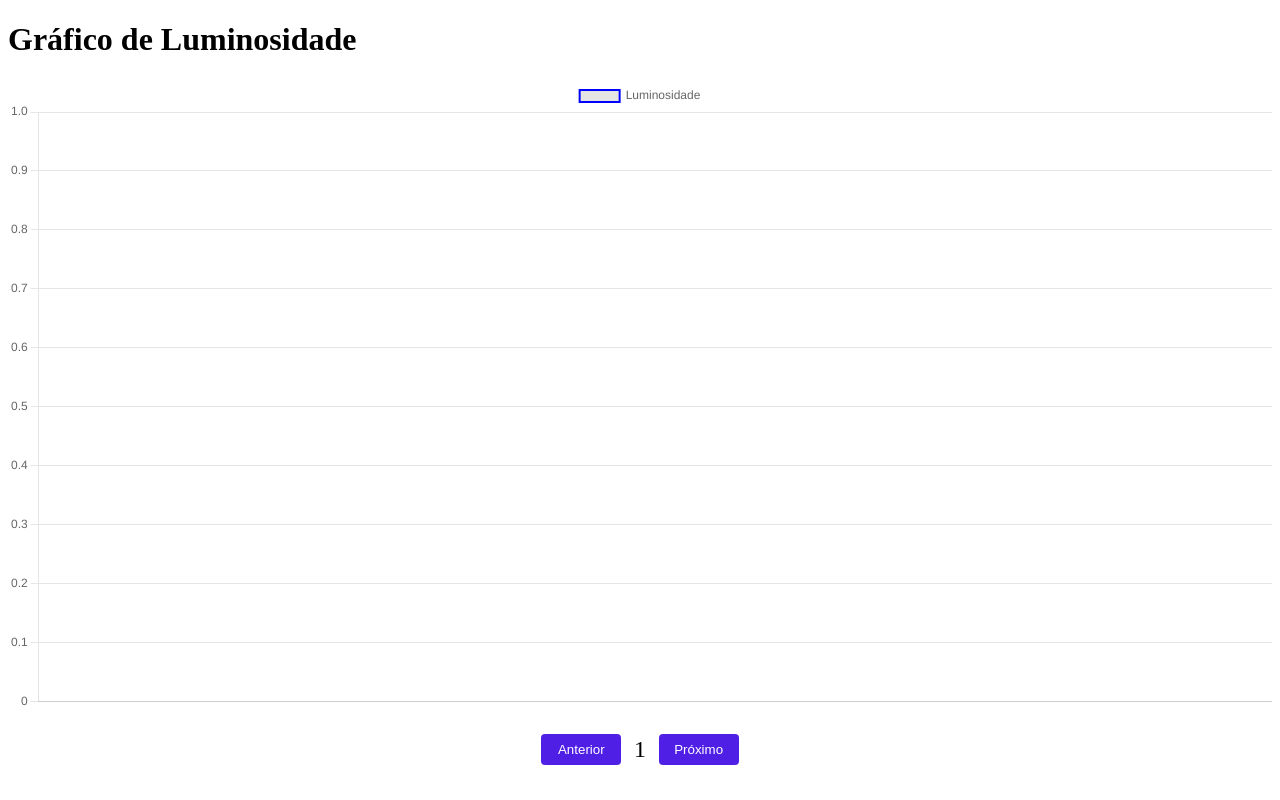
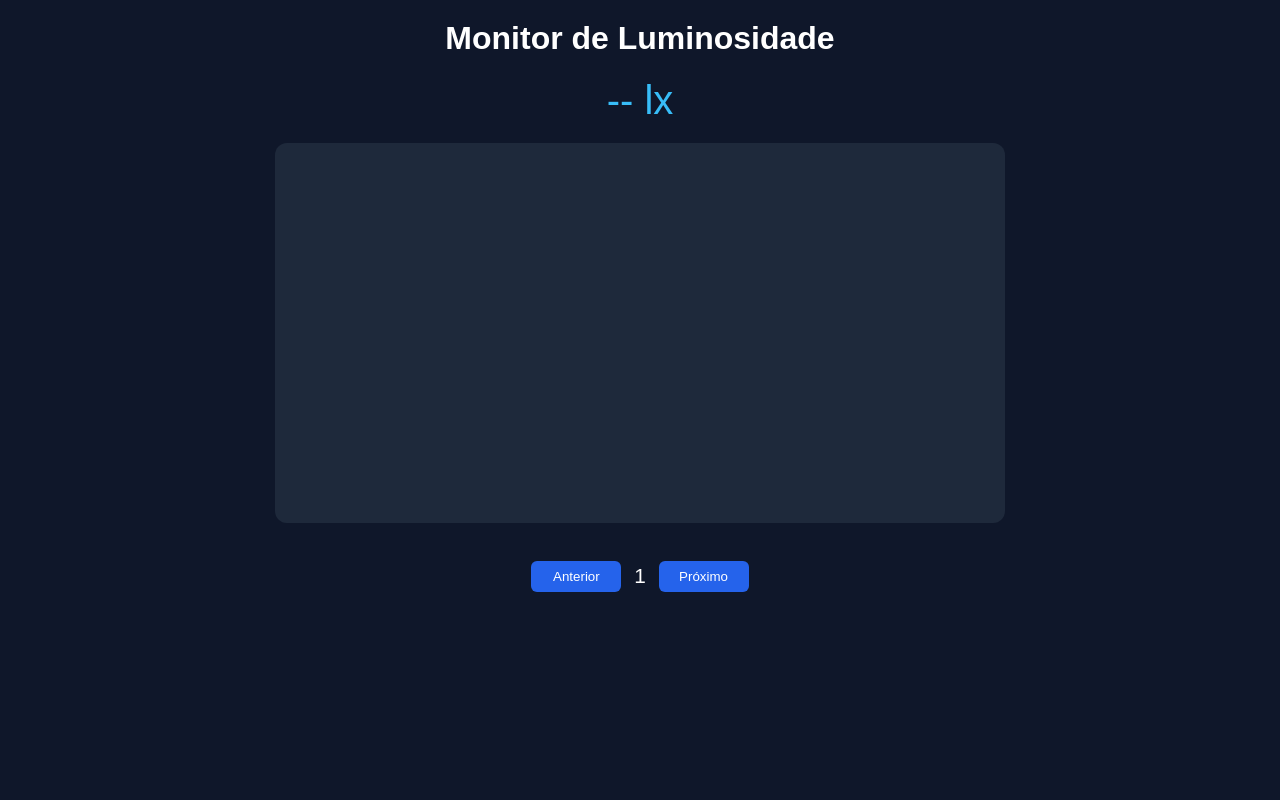
Before and after one commit to fabianosf15/caixa-dagua, a website: page public/index.html in a window 1280 px wide. Drawn offline with nearby package versions, Linux system fonts and the light colour scheme; no server answers.

Commit message:
Melhoria visual do dashboard e gráfico

```diff
--- a/public/index.html
+++ b/public/index.html
@@ -3,41 +3,76 @@
 <head>
     <meta charset="UTF-8">
     <meta name="viewport" content="width=device-width, initial-scale=1.0">
-    <title>Gráfico de Luminosidade</title>
+    <title>Monitor de Luminosidade</title>
     <script src="https://cdn.jsdelivr.net/npm/chart.js"></script>
 
     <style>
-        .conteiner{
-           display: flex;
-           flex-direction: column;
-           align-items: center;
+        body {
+            background-color: #0f172a;
+            color: white;
+            font-family: Arial, Helvetica, sans-serif;
+            text-align: center;
         }
-        .buttons{
+
+        h1 {
+            margin-top: 20px;
+        }
+
+        .valor-atual {
+            font-size: 2.5em;
+            margin: 10px 0 20px 0;
+            color: #38bdf8;
+        }
+
+        .conteiner {
+            display: flex;
+            flex-direction: column;
+            align-items: center;
+        }
+
+        canvas {
+            background-color: #1e293b;
+            padding: 15px;
+            border-radius: 12px;
+        }
+
+        .buttons {
             display: flex;
             align-items: center;
-            width: 200px;
+            width: 220px;
             justify-content: space-around;
             gap: 10px;
+            margin-top: 20px;
         }
-        .buttons button{
-            background-color: #501fe6;
+
+        .buttons button {
+            background-color: #2563eb;
             color: white;
             padding: 8px;
             border: none;
-            border-radius: 4px;
-            width: 80px;
+            border-radius: 6px;
+            width: 90px;
+            cursor: pointer;
+            transition: 0.2s;
         }
-        .buttons p{
-            font-size: 1.5em;
+
+        .buttons button:hover {
+            background-color: #1d4ed8;
+        }
+
+        .buttons p {
+            font-size: 1.3em;
         }
     </style>
 </head>
 
 <body>
-    <h1>Gráfico de Luminosidade</h1>
+
+    <h1>Monitor de Luminosidade</h1>
+    <div class="valor-atual" id="valorAtual">-- lx</div>
 
     <div class="conteiner">
-        <canvas id="grafico" width="400" height="200"></canvas>
+        <canvas id="grafico" width="700" height="350"></canvas>
 
         <div class="buttons">
             <button id="anterior">Anterior</button>
@@ -52,6 +87,7 @@ document.addEventListener("DOMContentLoaded", () => {
     let paginaAtual = 1;
     let meuGrafico;
     const numpaginas = document.getElementById('num');
+    const valorAtual = document.getElementById('valorAtual');
 
     async function lerDados(pagina) {
         try {
@@ -68,6 +104,8 @@ document.addEventListener("DOMContentLoaded", () => {
         const dadosPorPagina = await lerDados(pagina);
         numpaginas.innerText = pagina;
 
+        if (!dadosPorPagina.length) return;
+
         if (meuGrafico) {
             meuGrafico.destroy();
         }
@@ -79,6 +117,12 @@ document.addEventListener("DOMContentLoaded", () => {
 
         const luminosidade = dadosPorPagina.map(item => item.luminosidade);
 
+        // Mostra valor mais recente
+        valorAtual.innerText = luminosidade[0] + " lx";
+
+        const min = Math.min(...luminosidade);
+        const max = Math.max(...luminosidade);
+
         const ctx = document.getElementById('grafico').getContext('2d');
 
         meuGrafico = new Chart(ctx, {
@@ -86,18 +130,48 @@ document.addEventListener("DOMContentLoaded", () => {
             data: {
                 labels: timestamps,
                 datasets: [{
-                    label: 'Luminosidade',
                     data: luminosidade,
-                    borderWidth: 2,
-                    borderColor: 'blue',
+                    borderColor: '#38bdf8',
+                    borderWidth: 3,
+                    tension: 0.35,
+                    pointRadius: 3,
+                    pointHoverRadius: 6,
                     fill: false
                 }]
             },
             options: {
+                responsive: true,
+                interaction: {
+                    mode: 'index',
+                    intersect: false
+                },
+                plugins: {
+                    legend: {
+                        display: false
+                    }
+                },
                 scales: {
+                    x: {
+                        ticks: {
+                            color: 'white'
+                        },
+                        grid: {
+                            color: 'rgba(255,255,255,0.05)'
+                        }
+                    },
                     y: {
-                        beginAtZero: true
+                        ticks: {
+                            color: 'white'
+                        },
+                        grid: {
+                            color: 'rgba(255,255,255,0.05)'
+                        },
+                        suggestedMin: min - 20,
+                        suggestedMax: max + 20
                     }
+                },
+                animation: {
+                    duration: 600
                 }
             }
         });
--- a/server.js
+++ b/server.js
@@ -45,7 +45,7 @@ app.post('/dados', async (req, res) => {
 });
 
 
-// BUSCAR DADOS COM PAGINAÇÃO (CORRIGIDO)
+
 app.get('/dados', async (req, res) => {
     try {
 
```
